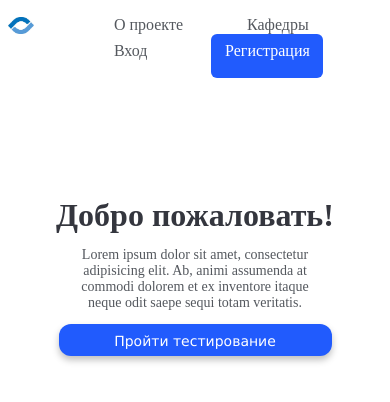
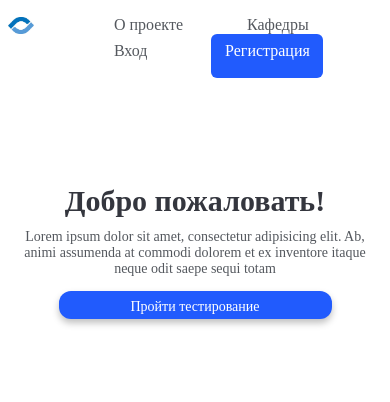
Before and after one commit to FirstCommandProject/frontend, a React (Create React App) app: page / in a window 390 px wide. Shown: the top 402 px of the page. Built offline with nearby package versions, Linux system fonts and the light colour scheme; a small style sheet from the web is missing.

Commit message:
Внес поправки в кнопки

```diff
--- a/src/Component/MainPart/MainPart.css
+++ b/src/Component/MainPart/MainPart.css
@@ -1,9 +1,8 @@
 .wrapper-main {
     margin: 0;
     display: grid;
-    grid-template-columns: 1.5fr 1fr;
+    grid-template-columns: 1.4fr 1fr;
     grid-auto-columns: minmax(1fr, auto);
-    font-family: Verdana, Geneva, Tahoma, sans-serif;
     color: black;
     font-size: 10vh;
     height: 90vh;
@@ -23,20 +22,19 @@
 }
 
 .greeting-main {
-    font-size: 60px;
+    font-size: 46px;
     font-weight: 800;
-    font-family: Nunito;
     position: relative;
-    top: 20%;
+    top: 25%;
     color: #34363E;
 }
 
 .description-main {
     margin: 0 auto;
     position: relative;
-    top: 25%;
-    width: 65%;
-    font-size: 24px;
+    top: 28%;
+    width: 75%;
+    font-size: 22px;
     font-weight: 500;
     color: #54585E;
 }
@@ -44,22 +42,21 @@
 .ellipse-main {
     margin: 0 auto;
     position: relative;
-    top: 25%;
+    top: 10%;
     background: #215BFD;
     box-shadow: 0 4px 7px rgba(0, 0, 0, 0.25);
     border-radius: 12px;
-    width: 48%;
-    height: 18%;
+    width: 55%;
+    height: 15%;
 }
 
 .ellipse-main:hover {
-    box-shadow: 1px 1px 20px rgba(0, 0, 0, 0.5);
-    padding: 5px;
+    box-shadow: 1px 1px 20px rgba(0, 0, 0, 0.8);
 }
 
 .test-main {
-    font-size: 24px;
-    padding: 3.5%;
+    font-size: 20px;
+    padding: 2.5%;
 }
 
 .wrapper-right {
@@ -68,68 +65,79 @@
 
 .img-main {
     width: 80%;
-    height: 70%;
-    padding: 10%;
+    padding: 10% 10%;
 }
 
+@media screen and (max-width: 1440px) {
+    .img-main {
+        padding: 10% 13%;
+        width: 73%;
+    }
+
+    .ellipse-main {
+        top: 14%;
+    }
+
+    .test-main {
+        padding: 2%;
+    }
+}
 
 @media screen and (max-width: 1024px) {
+    .wrapper-main {
+        grid-template-columns: 1.5fr 1fr;
+    }
+
     .greeting-main {
-        top: 20%;
-        font-size: 48px;
+        font-size: 38px;
     }
 
     .img-main {
-        width: 80%;
-        height: 50%;
-        position: relative;
-        top: 20%;
-        padding-left: 40px;
+        width: 85%;
+        padding: 20% 5%;
     }
 
     .description-main {
-        font-size: 24px;
-        top: 25%;
+        width: 80%;
+        font-size: 20px;
+        top: 28%;
     }
 
     .ellipse-main {
-        top: 55%;
-        width: 70%;
-        height: 18%;
-    }
-
-    .test-main {
-        font-size: 20px;
-    }
-}
-
-@media screen and (max-width: 768px) {
-    .greeting-main {
         top: 20%;
-        font-size: 36px;
-    }
-
-    .img-main {
-        width: 80%;
-        height: 45%;
-        position: relative;
-        top: 20%;
-        padding-left: 30px;
-    }
-
-    .description-main {
-        font-size: 20px;
-        top: 25%;
-    }
-
-    .ellipse-main {
-        top: 35%;
-        width: 70%;
+        width: 60%;
         height: 15%;
     }
 
     .test-main {
         font-size: 18px;
+        padding: 3%;
+    }
+}
+
+@media screen and (max-width: 768px) {
+    .wrapper-main {
+        grid-template-columns: 1.4fr 1fr;
+    }
+
+    .greeting-main {
+        top: 25%;
+        font-size: 32px;
+    }
+
+    .img-main {
+        width: 90%;
+        padding: 40% 5%;
+    }
+
+    .description-main {
+        width: 80%;
+        font-size: 18px;
+    }
+
+    .ellipse-main {
+        top: 15%;
+        width: 70%;
     }
 }
 
@@ -147,18 +155,19 @@
 
     .greeting-main {
         top: 35%;
-        font-size: 32px;
+        font-size: 30px;
     }
 
     .description-main {
         font-size: 14px;
         top: 48%;
+        width: 90%;
     }
 
     .ellipse-main {
-        top: 95%;
+        top: 100%;
         width: 70%;
-        height: 32%;
+        height: 35%;
     }
 
     .test-main {
@@ -168,6 +177,17 @@
 
 @media screen and (max-width: 376px) {
     .ellipse-main {
+        height: 28%;
+    }
+}
+
+@media screen and (max-width: 321px) {
+    .ellipse-main {
+        width: 70%;
         height: 23%;
     }
+
+    .test-main {
+        padding: 4%;
+    }
 }
--- a/src/Component/MainPart/MainPart.js
+++ b/src/Component/MainPart/MainPart.js
@@ -18,10 +18,11 @@ const MainPart = () => {
                             Lorem ipsum dolor sit amet, consectetur adipisicing elit. Ab, animi assumenda at commodi
                             dolorem
                             et
-                            ex inventore itaque neque odit saepe sequi totam veritatis.
+                            ex inventore itaque neque odit saepe sequi totam
                         </p>
                     </div>
 
+                    <div>
                         <NavLink to='/my/test'>
                             <div className='ellipse-main'>
                                 <div className='test-main'>
@@ -29,7 +30,7 @@ const MainPart = () => {
                                 </div>
                             </div>
                         </NavLink>
-
+                    </div>
                 </div>
 
                 <div className='wrapper-right'>
--- a/src/Component/PageNotFound/PageNotFound.css
+++ b/src/Component/PageNotFound/PageNotFound.css
@@ -20,7 +20,7 @@
 }
 
 .description-notFound {
-    margin-top: -5%;
+    margin-top: -4%;
 }
 
 .description-notFound span {
--- a/src/Component/PageNotFound/PageNotFound.js
+++ b/src/Component/PageNotFound/PageNotFound.js
@@ -26,6 +26,7 @@ const PageNotFound = () => {
                     </p>
                 </div>
 
+                <div>
                     <NavLink to='/'>
                         <div className='ellipse-notFound'>
                             <div className='back-notFound'>
@@ -34,6 +35,7 @@ const PageNotFound = () => {
                         </div>
                     </NavLink>
                 </div>
+            </div>
         </>
     );
 
```
Lines whose indentation alone changed are shown as unchanged.
